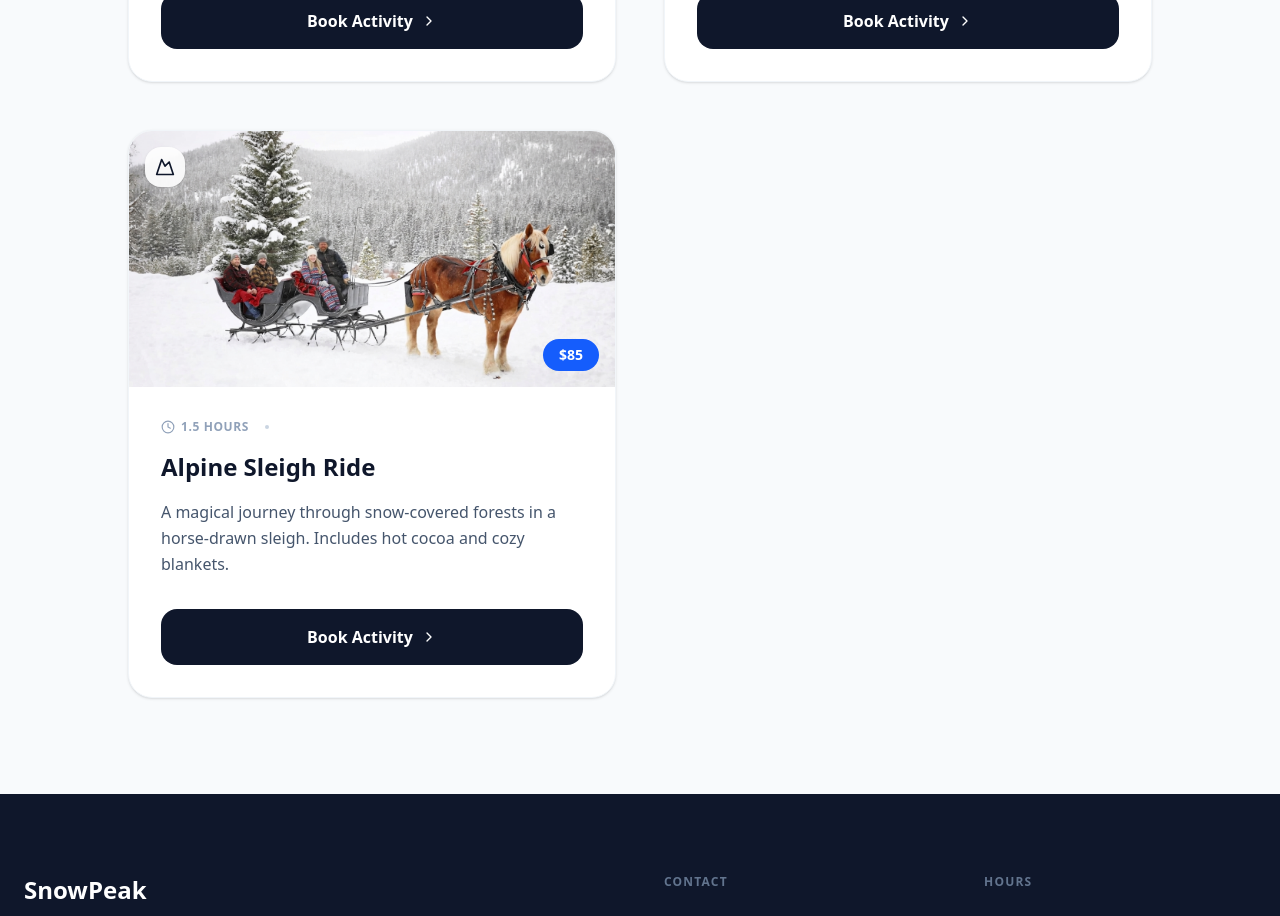
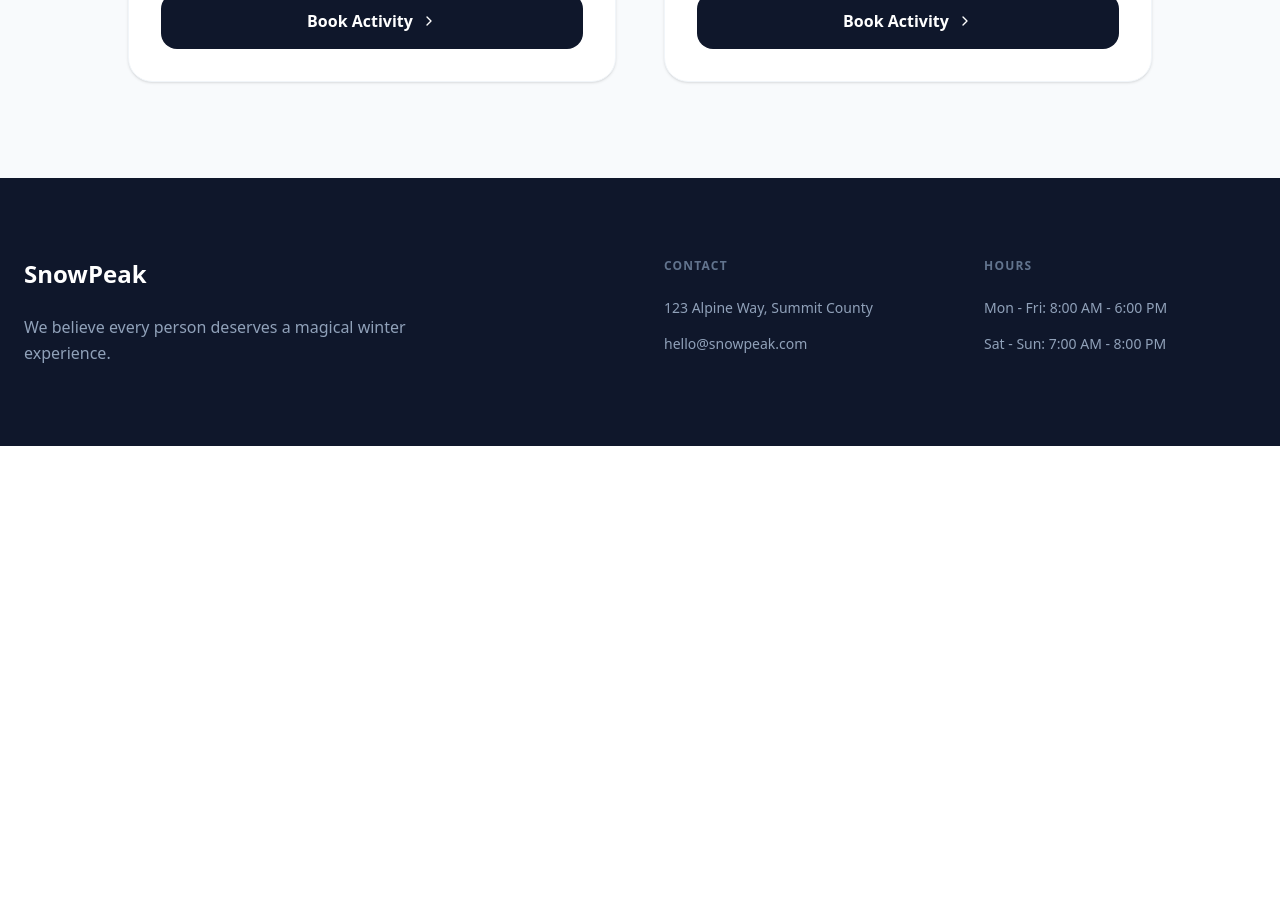
Before and after one commit to makeabackground/snowpeak2, a React (Vite) app: page / in a window 1280 px wide. Shown: the part 1200-2116 px from the top of the page. After the commit the page ends 1646 px from the top, so only its background shows below. Built offline with nearby package versions, Linux system fonts and the light colour scheme.

Commit message:
Remove sleigh ride activity from constants
Removed sleigh ride activity from the activities list.

```diff
--- a/src/constants.ts
+++ b/src/constants.ts
@@ -1,7 +1,6 @@
 import { Activity } from './types';
 import skiImage from './Gemini_Generated_Image_sye0dgsye0dgsye0.png';
 import tubingImage from './Gemini_Generated_Image_z0ph6mz0ph6mz0ph.png';
-import sleighImage from './Gemini_Generated_Image_d3gn80d3gn80d3gn.png';
 
 export const ACTIVITIES: Activity[] = [
   {
@@ -23,15 +22,5 @@ export const ACTIVITIES: Activity[] = [
 
     image: tubingImage,
     icon: "Wind"
-  },
-  {
-    id: 'sleigh-ride',
-    title: "Alpine Sleigh Ride",
-    description: "A magical journey through snow-covered forests in a horse-drawn sleigh. Includes hot cocoa and cozy blankets.",
-    price: 85,
-    duration: "1.5 Hours",
-
-    image: sleighImage,
-    icon: "Mountain"
   }
 ];
```
